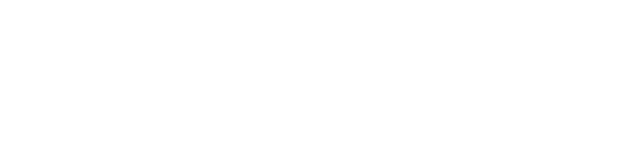
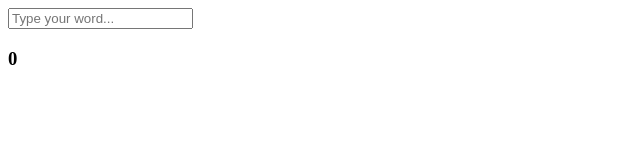
Before and after one commit to acciojob/mini-scrabble-jayeshshsh, a website: page main.html in a window 1280 px wide. Shown: the whole page, without its empty margins (0-640 px from the left). Drawn offline with Linux system fonts and the light colour scheme.

Commit message:
created a submission

```diff
--- a/main.html
+++ b/main.html
@@ -10,7 +10,8 @@
 	<!-- the entire body must be written by student -->
     <script type="text/javascript" src="./script.js">
 </script>
-
+	<input type="text" id="evaluatedText" oninput="countLetters()" placeholder="Type your word...">
+    <h3 id="letterCount">0</h3>
 </body>
 
 </html>
--- a/script.js
+++ b/script.js
@@ -1 +1,13 @@
 //your code here
+function countLetters (){
+	const input = document.getElementbyId("evaluatedText").value;
+	const letterCount = input.length;
+	document.getElementById ("letterCount").textContent = letterCount
+}
+
+//your code here
+// function countLetters() {
+//     const input = document.getElementById("evaluatedText").value;
+//     const letterCount = input.length;
+//     document.getElementById("letterCount").textContent = letterCount;
+// }
```
